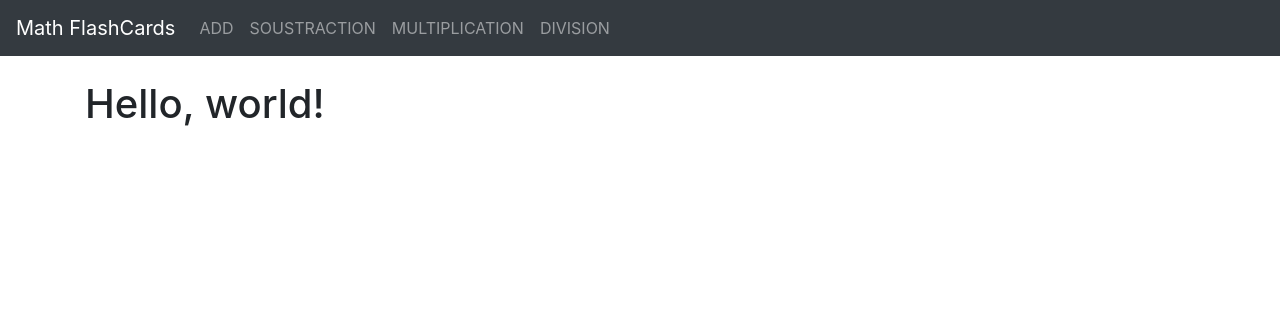
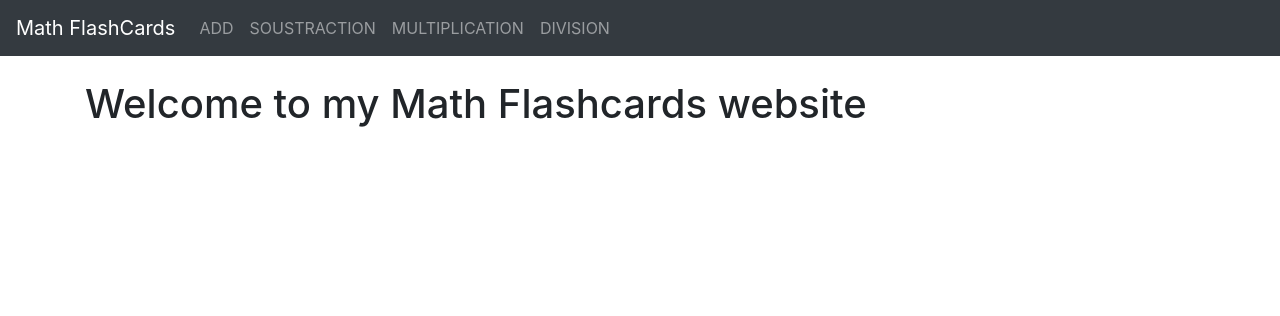
Before and after one commit to Makdial/django-flashcards, a Django app: page /home.html in a window 1280 px wide. Shown: the top 316 px of the page. Run offline with Django 3.2, Linux system fonts and the light colour scheme; some libraries are stand-ins or nearby versions.

Commit message:
tweaked home page

```diff
--- a/website/templates/home.html
+++ b/website/templates/home.html
@@ -1,6 +1,6 @@
 {% extends 'base.html' %}
 
 {% block 'content' %}
-<h1>Hello, world!</h1>
+<h1>Welcome to my Math Flashcards website</h1>
 
 {% endblock %}
```
